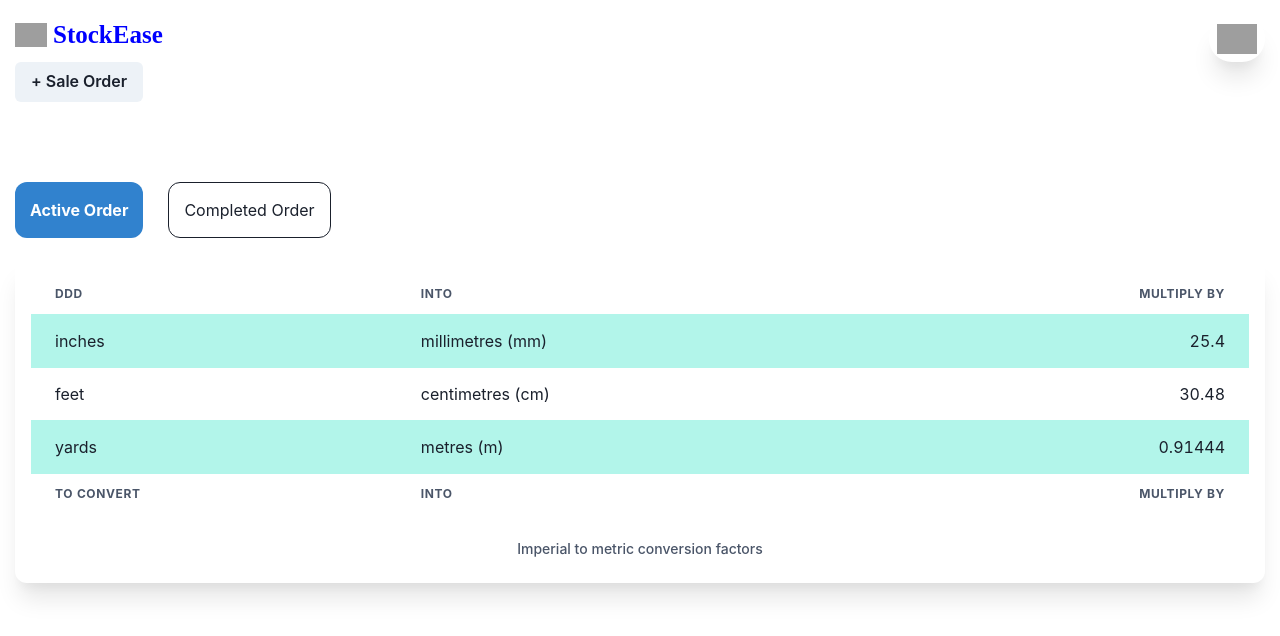
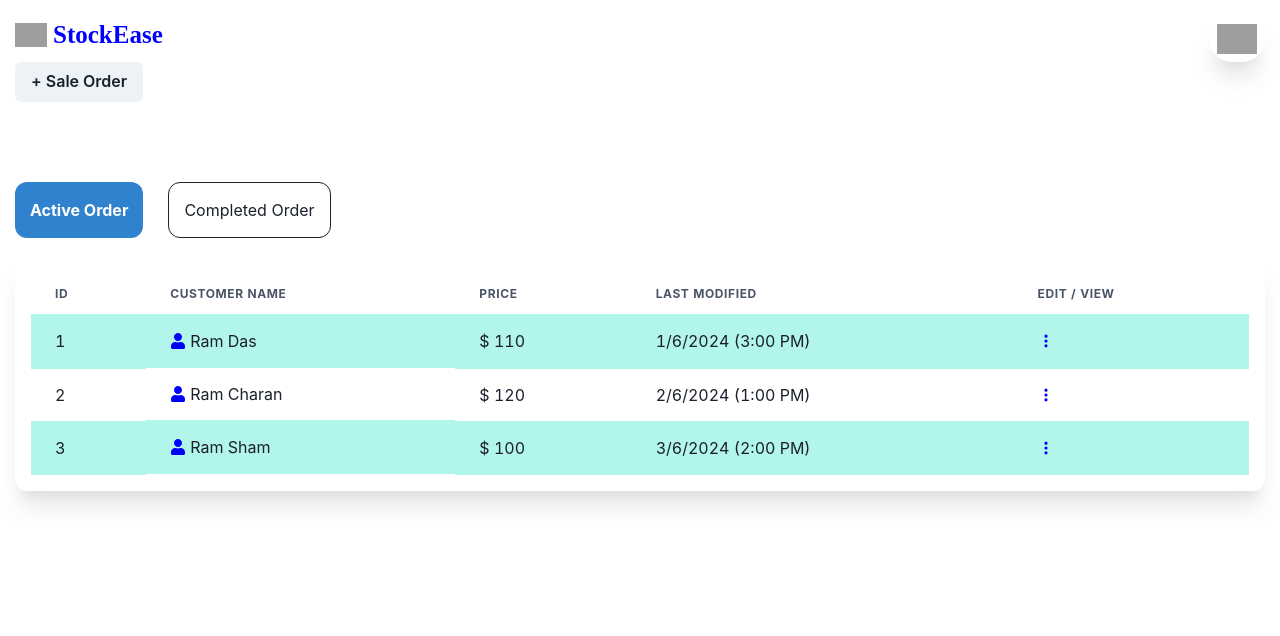
Before and after one commit to Tahsin0909/Stock_Ease, a React (Vite) app: page / in a window 1280 px wide. Shown: the top 636 px of the page. Built offline with nearby package versions, Linux system fonts and the light colour scheme; sample sign-in values are in the browser's storage; grey boxes are pictures that could not be loaded; a web font is replaced by a local one.

Commit message:
Added modal

```diff
--- a/package.json
+++ b/package.json
@@ -18,6 +18,7 @@
     "react": "^18.2.0",
     "react-dom": "^18.2.0",
     "react-hook-form": "^7.51.5",
+    "react-icons": "^5.2.1",
     "react-router-dom": "^6.23.1"
   },
   "devDependencies": {
--- a/public/activeOrder.json
+++ b/public/activeOrder.json
@@ -2,7 +2,7 @@
     {
         "order_id": 1001,
         "customer_id": 11908,
-        "customer_name": "Ram",
+        "customer_name": "Ram Das",
         "order_date": "2024-06-01T10:00:00Z",
         "items": [
             {
@@ -29,12 +29,14 @@
         "total_amount": 110,
         "paid": false,
         "invoice_no": "Invoice-1212122",
-        "invoice_date": "2024-06-01"
+        "invoice_date": "2024-06-01",
+        "modified_date": "2024-06-01T15:00:00Z",
+        "adding_date": "2024-06-01T08:00:00Z"
     },
     {
         "order_id": 1002,
         "customer_id": 11908,
-        "customer_name": "Ram",
+        "customer_name": "Ram Charan",
         "order_date": "2024-06-02T11:00:00Z",
         "items": [
             {
@@ -61,12 +63,14 @@
         "total_amount": 120,
         "paid": true,
         "invoice_no": "Invoice-1212123",
-        "invoice_date": "2024-06-02"
+        "invoice_date": "2024-06-02",
+        "modified_date": "2024-06-02T13:00:00Z",
+        "adding_date": "2024-06-02T09:00:00Z"
     },
     {
         "order_id": 1003,
         "customer_id": 11908,
-        "customer_name": "Ram",
+        "customer_name": "Ram Sham",
         "order_date": "2024-06-03T12:00:00Z",
         "items": [
             {
@@ -93,6 +97,8 @@
         "total_amount": 100,
         "paid": false,
         "invoice_no": "Invoice-1212124",
-        "invoice_date": "2024-06-03"
+        "invoice_date": "2024-06-03",
+        "modified_date": "2024-06-03T14:00:00Z",
+        "adding_date": "2024-06-03T10:00:00Z"
     }
 ]
--- a/src/Components/OrderTable/OrderTable.jsx
+++ b/src/Components/OrderTable/OrderTable.jsx
@@ -1,49 +1,92 @@
+/* eslint-disable no-unused-vars */
 /* eslint-disable react/prop-types */
-import { Table, TableCaption, TableContainer, Tbody, Td, Tfoot, Th, Thead, Tr } from "@chakra-ui/react";
+import { Box, Button, Image, Modal, ModalBody, ModalCloseButton, ModalContent, ModalFooter, ModalHeader, ModalOverlay, Table, TableContainer, Tbody, Td, Text, Th, Thead, Tr, useColorMode, useDisclosure } from "@chakra-ui/react";
 import TableLoader from "../Loader/TableLoader";
+import { time } from "../../Helper/time";
+import { HiDotsVertical } from "react-icons/hi";
+import { FaUser } from "react-icons/fa";
+import { useState } from "react";
+
+
 
 const OrderTable = ({ data, isPending, refetch }) => {
-    console.log(data);
+    const { colorMode } = useColorMode()
+
+    //modal
+    const { isOpen, onOpen, onClose } = useDisclosure()
+    const [selectedOrder, setSelectedOrder] = useState(null);
+
+
+    const handleDotClick = (order) => {
+        setSelectedOrder(order);
+        onOpen();
+    };
+
+
+
     return (
         <TableContainer>
             {
                 isPending ? <TableLoader />
                     :
                     <Table variant='striped' colorScheme='teal'>
-                        <TableCaption>Imperial to metric conversion factors</TableCaption>
                         <Thead>
                             <Tr>
-                                <Th>ddd</Th>
-                                <Th>into</Th>
-                                <Th isNumeric>multiply by</Th>
+                                <Th>ID</Th>
+                                <Th>CUSTOMER NAME</Th>
+                                <Th>PRICE</Th>
+                                <Th>LAST MODIFIED</Th>
+                                <Th>EDIT / VIEW</Th>
                             </Tr>
                         </Thead>
                         <Tbody>
-                            <Tr>
-                                <Td>inches</Td>
-                                <Td>millimetres (mm)</Td>
-                                <Td isNumeric>25.4</Td>
-                            </Tr>
-                            <Tr>
-                                <Td>feet</Td>
-                                <Td>centimetres (cm)</Td>
-                                <Td isNumeric>30.48</Td>
-                            </Tr>
-                            <Tr>
-                                <Td>yards</Td>
-                                <Td>metres (m)</Td>
-                                <Td isNumeric>0.91444</Td>
-                            </Tr>
+                            {
+                                data?.map((order, idx) => <Tr key={idx}>
+                                    <Td>{idx + 1}</Td>
+                                    <Td display={'flex'} alignItems={'center'} gap={1}> <FaUser color={colorMode === 'light' ? 'blue' : 'white'} /> {order.customer_name}</Td>
+                                    <Td>$ {order.total_amount}</Td>
+                                    <Td>{time(order.modified_date)}</Td>
+                                    <Td>
+
+                                        <HiDotsVertical onClick={() => handleDotClick(order)} color={colorMode === 'light' ? 'blue' : 'white'} />
+                                    </Td>
+                                </Tr>)
+                            }
                         </Tbody>
-                        <Tfoot>
-                            <Tr>
-                                <Th>To convert</Th>
-                                <Th>into</Th>
-                                <Th isNumeric>multiply by</Th>
-                            </Tr>
-                        </Tfoot>
                     </Table>
             }
+            {/* <Button onClick={onOpen}>Open Modal</Button> */}
+            <Modal
+                isCentered
+                onClose={onClose}
+                isOpen={isOpen}
+                motionPreset='slideInBottom'
+            >
+                <ModalOverlay />
+                <ModalContent>
+                    <ModalHeader>
+                        {selectedOrder?.customer_name}
+                        <Text fontSize={'15px'}>
+                            Customer Id : {selectedOrder?.customer_id}
+                        </Text>
+                        <Text fontSize={'15px'}>
+                            Order Date: {time(selectedOrder?.order_date)}
+                        </Text>
+                    </ModalHeader>
+                    <ModalCloseButton />
+                    <ModalBody>
+                        {
+                            selectedOrder?.items.map((data, idx) => <Box key={idx}>
+                                <Text>
+                                    {data.product_name}
+                                </Text>
+                            </Box>
+                            )
+                        }
+                    </ModalBody>
+                </ModalContent>
+            </Modal>
+
         </TableContainer>
     );
 };
--- /dev/null
+++ b/src/Helper/time.js
@@ -0,0 +1,12 @@
+
+export function time(isoDate) {
+    const date = new Date(isoDate);
+    const day = date.getDate();
+    const month = date.getMonth() + 1;
+    const year = date.getFullYear();
+    let hours = date.getHours();
+    const minutes = String(date.getMinutes()).padStart(2, '0');
+    const ampm = hours >= 12 ? 'PM' : 'AM';
+    hours = hours % 12 || 12;
+    return `${day}/${month}/${year} (${hours}:${minutes} ${ampm})`;
+}
--- a/src/Hooks/useActiveOrder.jsx
+++ b/src/Hooks/useActiveOrder.jsx
@@ -1,11 +1,11 @@
 import { useQuery } from "@tanstack/react-query";
 
 const useActiveOrder = () => {
-    console.log(" Iam calling");
+    // console.log(" Iam calling");
     const { isPending, data: activeOrderData, refetch } = useQuery({
         queryKey: ['activeOrder'],
         queryFn: async () => {
-            console.log('enteering func');
+            // console.log('enteering func');
             // fetch('../../public/activeOrder.json')
             //     .then(res => res.json())
             //     .then(activeData => { return activeData })
@@ -13,7 +13,7 @@ const useActiveOrder = () => {
             if (!response.ok) {
                 throw new Error('Network response was not ok');
             }
-            console.log(response);
+            // console.log(response);
             return response.json();
         }
     });
```
Also changed, not shown: 1 other file (tests, documents, lock files or other folders).
